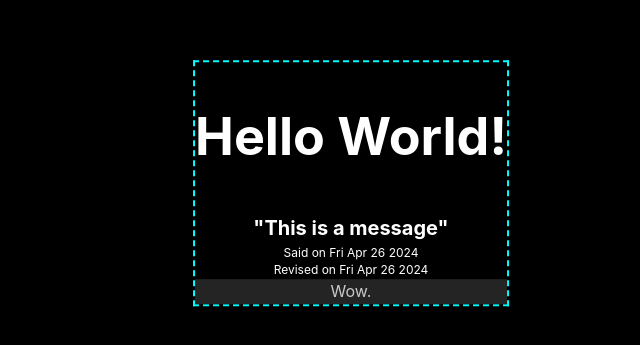
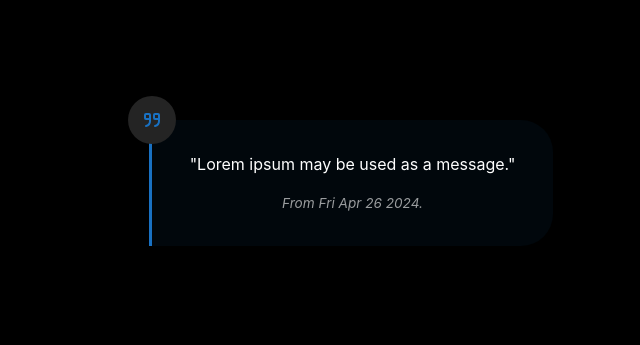
Before and after one commit to hollyplankdev/motd-api-ts, a React (Vite) app in the folder apps/react-frontend/: page / in a window 1280 px wide. Shown: the part 217-562 px from the top of the page, without its empty margins (289-929 px from the left). Built offline with nearby package versions, Linux system fonts and the light colour scheme.

Commit message:
MOTD uses block quote

```diff
--- a/apps/react-frontend/src/App.css
+++ b/apps/react-frontend/src/App.css
@@ -10,15 +10,16 @@
   flex-direction: column;
   align-items: center;
   justify-content: center;
-  font-size: calc(10px + 2vmin);
 }
 
 .CenterPanel {
-  position: absolute;
-  top: 50%;
-  left: 50%;
-  transform: translate(-50%, -50%);
-  border-width: 2px;
+  /* position: absolute; */
+  /* top: 50%; */
+  /* left: 50%; */
+  /* transform: translate(-50%, -50%); */
+  margin: 64px;
+  max-width: 600px;
+  /* border-width: 2px;
   border-color: aqua;
-  border-style: dashed;
+  border-style: dashed; */
 }
--- a/apps/react-frontend/src/App.tsx
+++ b/apps/react-frontend/src/App.tsx
@@ -14,9 +14,7 @@ function App() {
         <div className="App">
           <div className="AppContainer">
             <div className="CenterPanel">
-              <h1>Hello World!</h1>
               <MessageOfTheDay />
-              <body>Wow.</body>
             </div>
           </div>
         </div>
--- a/apps/react-frontend/src/features/motd/MotdDisplay.tsx
+++ b/apps/react-frontend/src/features/motd/MotdDisplay.tsx
@@ -1,23 +1,40 @@
-import { Text } from "@mantine/core";
+import { Blockquote } from "@mantine/core";
 import { MessageOfTheDay } from "@motd-ts/models";
+import { IconQuote } from "@tabler/icons-react";
+
+/**
+ * If the difference between a MOTD's `createdAt` and `updatedAt` fields are larger than THIS VALUE
+ * (in seconds), this component will cite the update.
+ */
+const timeBeforeCiteUpdate: number = 60;
 
 export default function MotdDisplay() {
   const motd: MessageOfTheDay = {
     _id: "??",
-    message: "This is a message",
+    message: "Lorem ipsum may be used as a message.",
     createdAt: new Date(),
     updatedAt: new Date(),
   };
 
+  let citeText: string = `From ${motd.createdAt.toDateString()}.`;
+  if (motd.updatedAt.getTime() - motd.createdAt.getTime() > timeBeforeCiteUpdate) {
+    citeText += ` Revised on ${motd.updatedAt.toDateString()}.`;
+  }
+
+  const icon = <IconQuote />;
+
   return (
     <>
-      <Text size="xl" fw={700}>
+      <Blockquote icon={icon} cite={citeText} radius={"xl"}>
+        &quot;{motd.message}&quot;
+      </Blockquote>
+      {/* <Text size="xl" fw={700}>
         &quot;{motd.message}&quot;
       </Text>
       <span>
         <Text size="xs">Said on {motd.createdAt.toDateString()}</Text>
         <Text size="xs">Revised on {motd.updatedAt.toDateString()}</Text>
-      </span>
+      </span> */}
     </>
   );
 }
```
